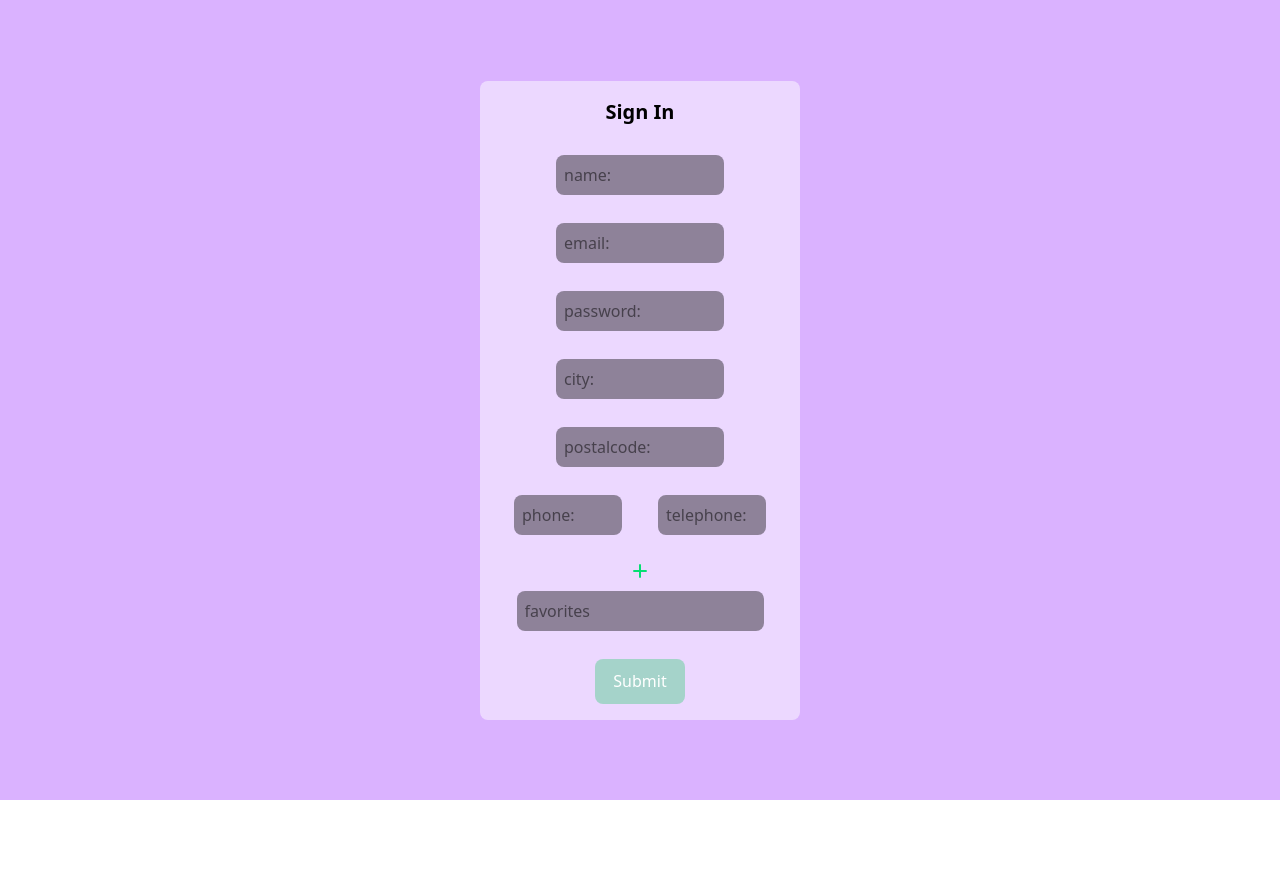
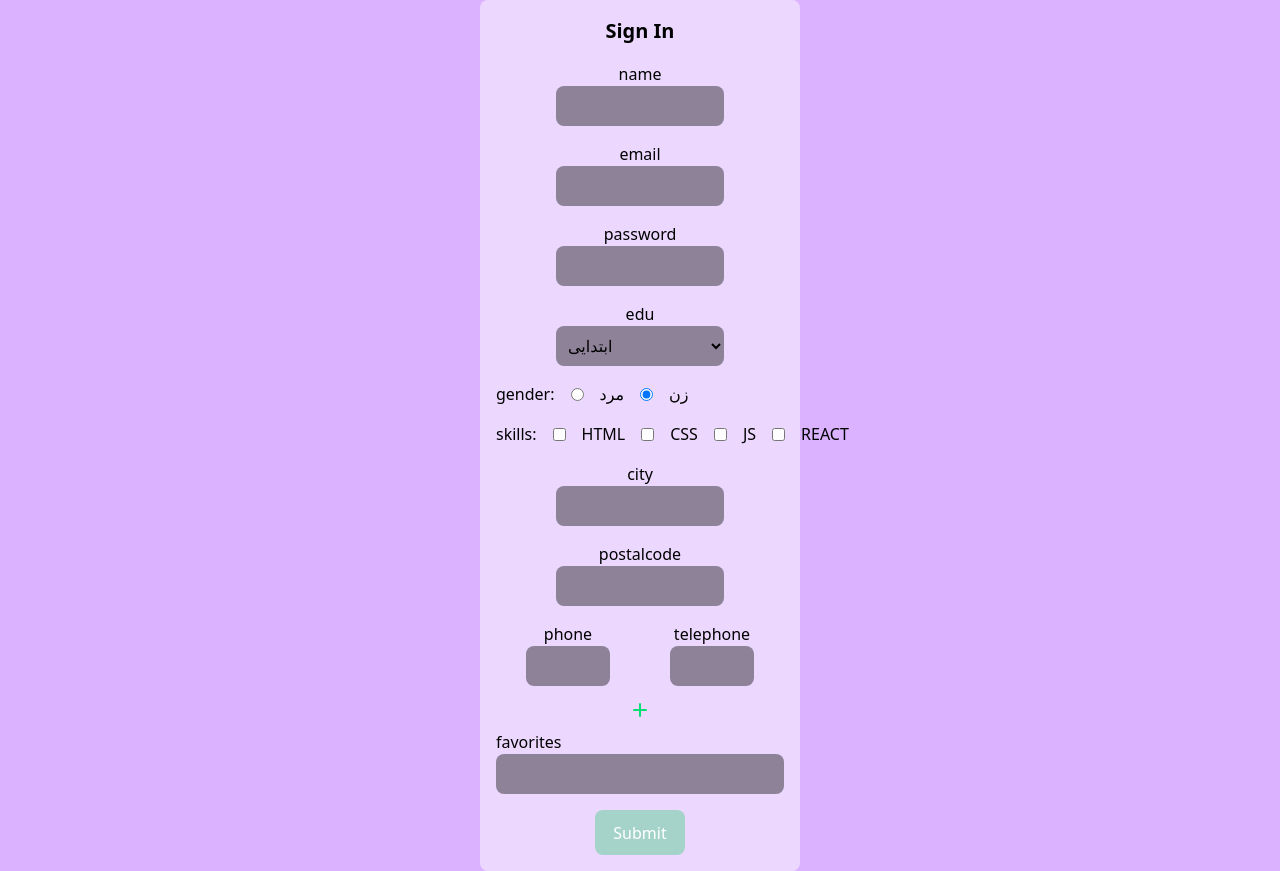
Before and after one commit to hosein8513/learning-formik, a React (Vite) app: page / in a window 1280 px wide. Before the commit the page ends 800 px from the top, so only its background shows below. Built offline with nearby package versions, Linux system fonts and the light colour scheme.

Commit message:
adding-checkbox,radio,selectbox

```diff
--- /dev/null
+++ b/formikelement/Checkbox.jsx
@@ -0,0 +1,34 @@
+import React, { Fragment } from 'react';
+import Personalerror from '../src/Personalerror';
+import { ErrorMessage, FastField } from 'formik';
+
+const Checkbox = (props) => {
+    return (
+        <div className='flex gap-4  items-center w-full'>
+
+            <label htmlFor={props.name}>{props.label}:</label>
+            <FastField className="w-7/12 bg-black/40 rounded-lg p-2" name={props.name} >
+            {({field})=>{
+                return props.options.map((o)=>(
+                    <Fragment key={o.id}>
+                        <input type="checkbox"
+                        id={o.value}
+                        {...field}
+                        value={o.value}
+                        checked={field.value.includes(o.value)}
+                        />
+                        <label htmlFor={o.value}>{o.value}</label>
+                    </Fragment>
+                ))
+            }
+
+
+            }
+            </FastField>
+            <ErrorMessage name={props.name} component={Personalerror}/>
+
+        </div>
+    );
+};
+
+export default Checkbox;
--- /dev/null
+++ b/formikelement/Formikcontrol.jsx
@@ -0,0 +1,34 @@
+import React from 'react';
+import Input from './Input';
+import Select from './Select';
+import Radio from './Radio';
+import Checkbox from './Checkbox';
+
+const Formikcontrol = (props) => {
+  switch(props.control){
+    case "input":
+        return (
+        <div className='className="flex flex-col justify-center items-center w-full'>
+        <Input {...props}/>
+        </div>)
+        case "select":
+        return (
+        <div className='className="flex flex-col justify-center items-center w-full'>
+        <Select {...props}/>
+        </div>)
+        case "radio":
+             return (
+        <div className='className="flex flex-col justify-center items-center w-full'>
+        <Radio {...props}/>
+        </div>)
+        case "checkbox":
+            return (
+        <div className='className="flex flex-col justify-center items-center w-full'>
+        <Checkbox {...props}/>
+        </div>)
+
+
+  }
+};
+
+export default Formikcontrol;
--- /dev/null
+++ b/formikelement/Input.jsx
@@ -0,0 +1,17 @@
+import React from 'react';
+import Personalerror from '../src/Personalerror';
+import { ErrorMessage, FastField } from 'formik';
+
+const Input = (props) => {
+    return (
+        <div className='flex flex-col  items-center w-full'>
+
+            <label htmlFor={props.name}>{props.label}</label>
+            <FastField type={props.type} className="w-7/12 bg-black/40 rounded-lg p-2" name={props.name} />
+            <ErrorMessage name={props.name} component={Personalerror}/>
+
+        </div>
+    );
+};
+
+export default Input;
--- /dev/null
+++ b/formikelement/Radio.jsx
@@ -0,0 +1,34 @@
+import React, { Fragment } from 'react';
+import Personalerror from '../src/Personalerror';
+import { ErrorMessage, FastField } from 'formik';
+
+const Radio = (props) => {
+    return (
+        <div className='flex gap-4  items-center w-full'>
+
+            <label htmlFor={props.name}>{props.label}:</label>
+            <FastField className="w-7/12 bg-black/40 rounded-lg p-2" name={props.name} >
+            {({field})=>{
+                return props.options.map((o)=>(
+                    <Fragment key={o.id}>
+                        <input type="radio"
+                        id={`radio${o.id}`}
+                        {...field}
+                        value={o.id}
+                        checked={field.value == o.id}
+                        />
+                        <label htmlFor={`radio${o.id}`}>{o.value}</label>
+                    </Fragment>
+                ))
+            }
+
+
+            }
+            </FastField>
+            <ErrorMessage name={props.name} component={Personalerror}/>
+
+        </div>
+    );
+};
+
+export default Radio;
--- /dev/null
+++ b/formikelement/Select.jsx
@@ -0,0 +1,23 @@
+import React from 'react';
+import Personalerror from '../src/Personalerror';
+import { ErrorMessage, FastField } from 'formik';
+
+const Select = (props) => {
+    return (
+        <div className='flex flex-col  items-center w-full'>
+
+            <label htmlFor={props.name}>{props.label}</label>
+            <FastField as="select" className="w-7/12 bg-black/40 rounded-lg p-2" name={props.name} >
+            {
+                props.options.map((o)=>(
+                    <option key={o.id} value={o.id}>{o.value}</option>
+                ))
+            }
+            </FastField>
+            <ErrorMessage name={props.name} component={Personalerror}/>
+
+        </div>
+    );
+};
+
+export default Select;
--- a/src/Favorites.jsx
+++ b/src/Favorites.jsx
@@ -9,7 +9,8 @@ const Favorites = (props) => {
 
             {favorites.map((f,i)=>(
                 <div key={i} className='relative'>
-                    <Field type="text" className="w-full bg-black/40 rounded-lg p-2" name={`favorites[${i}]`} placeholder="favorites"/>
+                    <label>favorites</label>
+                    <Field type="text" className="w-full bg-black/40 rounded-lg p-2" name={`favorites[${i}]`}/>
                     {
                         favorites.length > 1 ?(
                             <i className="fas fa-trash text-red-600  absolute top-3 right-1" onClick={()=>remove(i)}></i>
--- a/src/Register.jsx
+++ b/src/Register.jsx
@@ -1,8 +1,10 @@
-import { Field, Form, Formik, ErrorMessage, FastField, FieldArray } from "formik";
+import { Field, Form, Formik, ErrorMessage, FastField, FieldArray, FormikContext } from "formik";
 import * as Yup from "yup"
 import Personalerror from "./Personalerror";
 import Favorites from "./Favorites";
 import { useEffect, useState } from "react";
+import Formikcontrol from "../formikelement/Formikcontrol";
+
 
 const initialValues = {
     name: '',
@@ -13,7 +15,8 @@ const initialValues = {
         postalcode: ''
     },
     phone: ['', ''],
-    favorites: ['']
+    favorites: [''],
+    skills:[]
 }
 const onSubmit = (value, sub) => {
     console.log(value);
@@ -55,6 +58,27 @@ const validationSchema = Yup.object({
 const Register = () => {
     const [data, setdata] = useState(null)
     const [myvalue, setmyvalue] = useState(null)
+    const edu =[
+{key:1 ,value:"ابتدایی"},
+{key:2 ,value:"سیکل"},
+{key:3 ,value:"دیپلم"},
+{key:4, value:"لیسانس"}
+
+
+    ]
+    const gender =[
+{key:1 ,value:"مرد"},
+{key:2 ,value:"زن"}
+
+    ]
+    const skills =[
+        {key:1,value:"HTML"},
+        {key:2,value:"CSS"},
+        {key:3,value:"JS"},
+        {key:4,value:"REACT"}
+    ]
+
+
 
     // const formik = useFormik({
     //     initialValues,
@@ -88,41 +112,76 @@ const Register = () => {
 
                 return (
 
-                    <div className="w-full h-screen bg-purple-300 flex flex-col justify-center items-center gap-4">
+                    <div className="w-full min-h-screen overflow-scroll bg-purple-300 flex flex-col justify-center items-center gap-4">
 
                         <div className="w-3/12 h-auto rounded-lg bg-white/50 p-4">
 
-                            <Form className="w-full h-full flex flex-col justify-center items-center gap-7 rounded-lg">
+                            <Form className="w-full h-full flex flex-col justify-center items-center gap-4 rounded-lg">
                                 <h1 className="text-[20px] font-bold">Sign In</h1>
-                                <div className="flex flex-col justify-center items-center w-full">
-                                    <FastField type="text" placeholder="name:" className="w-7/12 bg-black/40 rounded-lg p-2" name="name" />
-                                    <ErrorMessage name='name' component={Personalerror} />
-                                </div>
-                                <div className="flex flex-col justify-center items-center w-full">
-                                    <FastField type="email" placeholder="email:" className="w-7/12 bg-black/40 rounded-lg p-2" name="email" />
-                                    <ErrorMessage name="email" component={Personalerror} />
-                                </div>
-                                <div className="flex flex-col justify-center items-center w-full">
-                                    <FastField type="password" placeholder="password:" className="w-7/12 bg-black/40 rounded-lg p-2" name="password" />
-                                    <ErrorMessage name="password" component={Personalerror} />
-                                </div>
-                                <div className="flex flex-col justify-center items-center w-full">
-                                    <FastField type="text" placeholder="city:" className="w-7/12 bg-black/40 rounded-lg p-2" name="address.city" />
-                                    <ErrorMessage name="address.city" component={Personalerror} />
-                                </div>
-                                <div className="flex flex-col justify-center items-center w-full">
-                                    <FastField type="text" placeholder="postalcode:" className="w-7/12 bg-black/40 rounded-lg p-2" name="address.postalcode" />
-                                    <ErrorMessage name="address.postalcode" component={Personalerror} />
-                                </div>
+
+                                <Formikcontrol
+                                control="input"
+                                type="text"
+                                name="name"
+                                label="name"
+                                />
+
+                                <Formikcontrol
+                                control="input"
+                                type="email"
+                                name="email"
+                                label="email"
+                                />
+                                <Formikcontrol
+                                control="input"
+                                type="password"
+                                name="password"
+                                label="password"
+                                />
+                                <Formikcontrol
+                                control="select"
+                                name="edu"
+                                label="edu"
+                                options={edu}
+                                />
+                                <Formikcontrol
+                                control="radio"
+                                name="gender"
+                                label="gender"
+                                options={gender}
+                                />
+                                <Formikcontrol
+                                control="checkbox"
+                                name="skills"
+                                label="skills"
+                                options={skills}
+                                />
+                                 <Formikcontrol
+                                control="input"
+                                type="text"
+                                name="address.city"
+                                label="city"
+                                />
+                                <Formikcontrol
+                                control="input"
+                                type="text"
+                                name="address.postalcode"
+                                label="postalcode"
+                                />
                                 <div className="flex w-full">
-                                    <div className="flex flex-col justify-center items-center w-9/12">
-                                        <FastField type="text" placeholder="phone:" className="w-9/12 bg-black/40 rounded-lg p-2" name="phone[0]" />
-                                        <ErrorMessage name="phone[0]" component={Personalerror} />
-                                    </div>
-                                    <div className="flex flex-col justify-center items-center w-9/12">
-                                        <FastField type="text" placeholder="telephone:" className="w-9/12 bg-black/40 rounded-lg p-2" name="phone[1]" />
-                                        <ErrorMessage name="phone[1]" component={Personalerror} />
-                                    </div>
+                                <Formikcontrol
+                                control="input"
+                                type="text"
+                                name="phone[0]"
+                                label="phone"
+                                />
+                                 <Formikcontrol
+                                control="input"
+                                type="text"
+                                name="phone[1]"
+                                label="telephone"
+                                />
+
                                 </div>
                                 <div className="flex flex-col justify-center items-center w-full gap-2">
                                     <FieldArray type="text" className="w-full bg-black/40 rounded-lg p-2" name="favorites">
```
